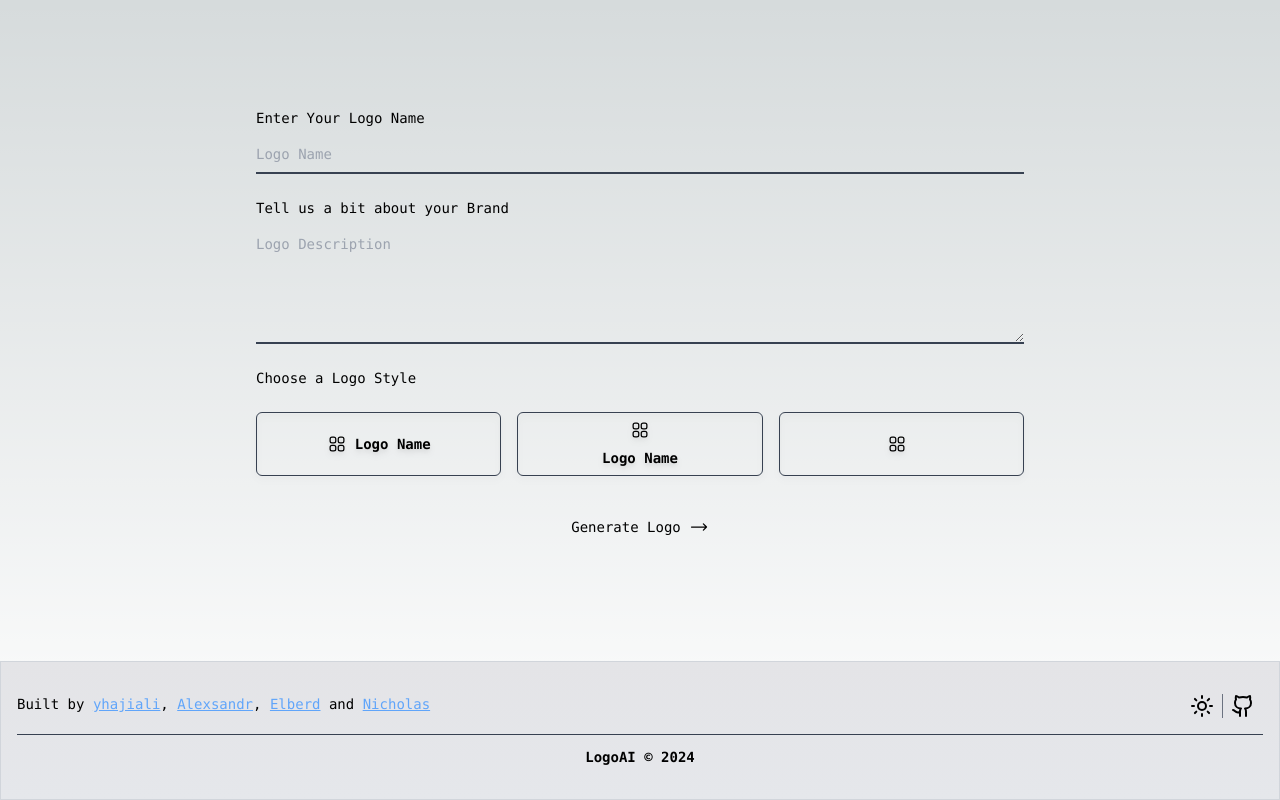
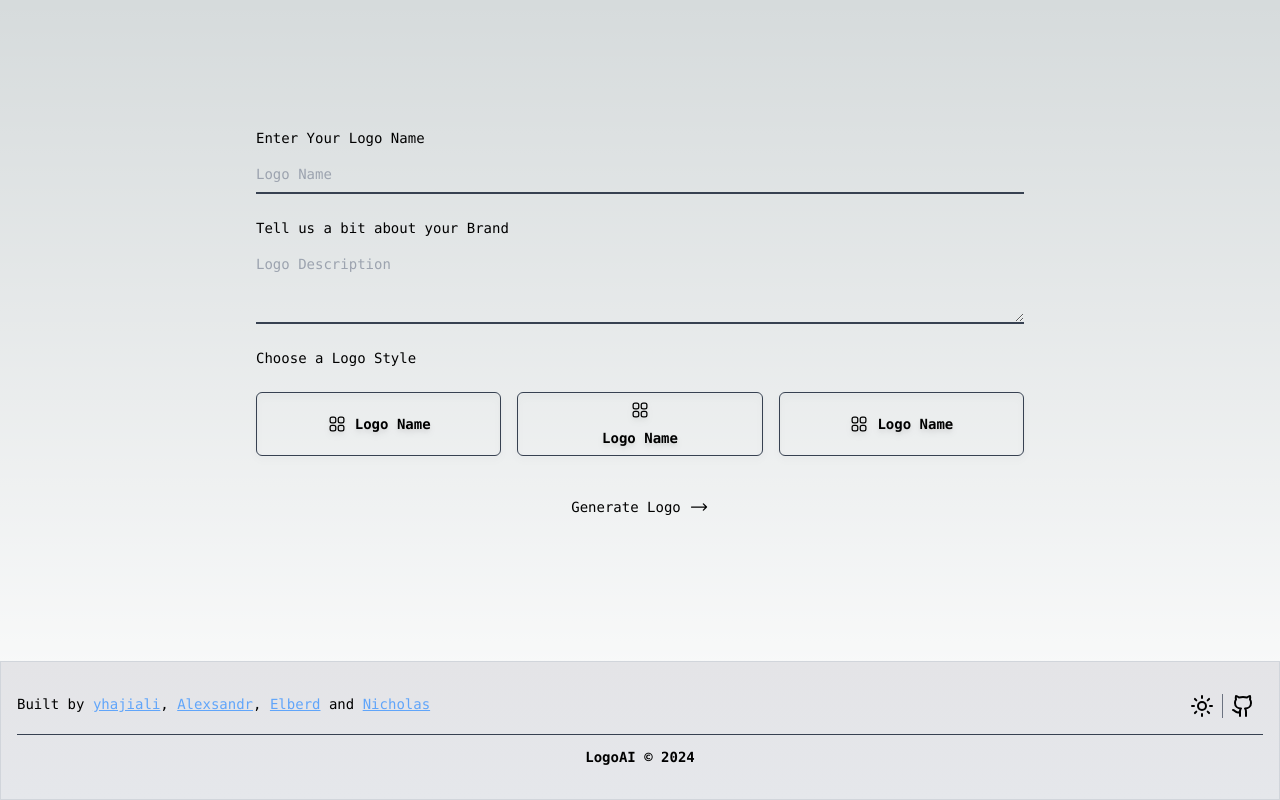
Before and after one commit to yhajiali/logoist, a Next.js app: page / in a window 1280 px wide. Built offline with nearby package versions, Linux system fonts and the light colour scheme.

Commit message:
optimise state change for logo name, description and style

```diff
--- a/app/api/replicate/route.ts
+++ b/app/api/replicate/route.ts
@@ -23,13 +23,13 @@ export async function POST(req: Request, res: Response) {
           prompt: `
         **CONTEXT:** You are an expert Designer, specialized in crafting compelling logos for various companies.
         -------
-        **FORMAT:** You will receive the name of the logo and select 1 out of 3 style options from the user.
+        **FORMAT:** You will receive the name of the logo, the description of the brand and select 1 out of 3 style options from the user.
         -------
         **OBJECTIVE:** Your task is to analyze the provided data – the logo name and chosen style – and create a minimalist logo that resonates with the brand identity.
         -------
         **INSTRUCTIONS:**
 
-        Generate the logo using the Logo name: ${prompt.logoName}, and the below style option of: ${prompt.style}.
+        Given the description of the brand: ${prompt.logoDescription}, generate a logo with the Logo name: ${prompt.logoName}, and the following style option of: ${prompt.style}.
 
         1. **Logo on Top of the Logo Name**:
            - Generate an image where the logo is positioned at the top center of the canvas.
--- a/app/components/LogoForm.tsx
+++ b/app/components/LogoForm.tsx
@@ -1,6 +1,6 @@
 "use client";
 
-import React, { useEffect, useState } from "react";
+import React, { useState } from "react";
 import TextInput from "./ui/TextInput";
 import { ArrowLongRightIcon } from "@heroicons/react/24/outline";
 import RadioInput from "./ui/RadioInput";
@@ -9,46 +9,65 @@ type Props = {
   handleSubmit: () => void;
 };
 
-const LogoForm = (props: Props) => {
-  const [logoName, setLogoName] = useState("");
-  const [inputValue, setInputValue] = useState("Logo Name");
+const LogoForm = ({ handleSubmit }: Props) => {
+  const [logoData, setLogoData] = useState({
+    name: "Logo Name",
+    description: "",
+    style: 1,
+  });
 
-  useEffect(() => {
-    setLogoName(inputValue);
-  }, [logoName]);
+  // Store logoData from User's input
+  const onInputChange = (value: string | number, logoProperty: string) => {
+    console.log(logoData);
+    setLogoData({ ...logoData, [logoProperty]: value });
+  };
+
   return (
     <form className="w-full max-w-3xl h-full flex flex-col items-center justify-center gap-6">
       <TextInput
         label="Enter Your Logo Name"
         placeholder="Logo Name"
         name="logo-name"
-        setInputValue={setInputValue}
+        onInputChange={onInputChange}
       />
       <TextInput
         label="Tell us a bit about your Brand"
         placeholder="Logo Description"
         name="logo-description"
         textarea
+        onInputChange={onInputChange}
       />
       <div className="w-full flex flex-col gap-6">
         <label htmlFor={"test"} className="animate-fadeUp">
           Choose a Logo Style
         </label>
         <div className="flex items-center justify-evenly gap-4 flex-wrap sm:justify-normal">
-          <RadioInput delay="600ms" logoName={inputValue} />
+          <RadioInput
+            delay="600ms"
+            logoName={logoData.name} // Dynamically fill in Style buttons with Logo Name inputted by the user.
+            onInputChange={onInputChange}
+            styleOption={1}
+          />
           <RadioInput
             delay="700ms"
-            logoName={inputValue}
+            logoName={logoData.name} // Dynamically fill in Style buttons with Logo Name inputted by the user.
             flexDirection="flex-col"
+            onInputChange={onInputChange}
+            styleOption={2}
           />
-          <RadioInput delay="900ms" icon />
+          <RadioInput
+            delay="900ms"
+            icon
+            onInputChange={onInputChange}
+            styleOption={3}
+          />
         </div>
       </div>
 
       <button
         type="button"
         className="group rounded-lg border border-transparent px-5 py-4 transition-colors hover:border-gray-300 hover:bg-gray-100 hover:text-blue-400 hover:dark:border-neutral-700 hover:dark:bg-neutral-800/30 flex gap-2"
-        onClick={() => props.handleSubmit()}
+        onClick={() => handleSubmit()}
       >
         Generate Logo{" "}
         <span className="transition-transform group-hover:translate-x-1 motion-reduce:transform-none">
--- a/app/components/LogoResult.tsx
+++ b/app/components/LogoResult.tsx
@@ -22,7 +22,7 @@ const LogoResult: React.FC<Props> = ({
       {/* Back to Logo Form */}
       <button
         type="button"
-        className="absolute top-2 left-0 group rounded-lg border border-transparent px-5 py-4 transition-colors hover:border-gray-300 hover:bg-gray-100 hover:text-blue-400 hover:dark:border-neutral-700 hover:dark:bg-neutral-800/30 flex flex-col md:flex-row justify-center items-center gap-2 text-xs"
+        className="absolute top-2 left-2 group rounded-lg border border-transparent px-5 py-4 transition-colors hover:border-gray-300 hover:bg-gray-100 hover:text-blue-400 hover:dark:border-neutral-700 hover:dark:bg-neutral-800/30 flex flex-col md:flex-row justify-center items-center gap-2 text-xs"
         onClick={() => setShowLogoForm(true)}
       >
         <span className="transition-transform group-hover:-translate-x-1 motion-reduce:transform-none">
@@ -31,7 +31,13 @@ const LogoResult: React.FC<Props> = ({
         Edit Logo Details
       </button>
 
-      <Image src={imageSrc} alt="Your generated Logo" className="size-80" />
+      <Image
+        src={imageSrc}
+        alt="Your generated Logo"
+        className="size-80"
+        width={350}
+        height={350}
+      />
       <div className="flex justify-center items-center gap-4">
         <a href={imageSrc} download>
           <button
--- a/app/components/ui/RadioInput.tsx
+++ b/app/components/ui/RadioInput.tsx
@@ -1,25 +1,43 @@
 import { Squares2X2Icon } from "@heroicons/react/24/outline";
-import React from "react";
+
+import React, { useState } from "react";
 
 type Props = {
   delay: string;
   flexDirection?: string;
   logoName?: string;
   icon?: boolean;
+  styleOption: number;
+  onInputChange: (value: number, logoProperty: string) => void;
 };
 
-const RadioInput = ({ delay, flexDirection, logoName, icon }: Props) => {
+const RadioInput = ({
+  delay,
+  flexDirection,
+  logoName,
+  onInputChange,
+  styleOption,
+}: Props) => {
+  const [clicked, setClicked] = useState(false);
+
   return (
-    <button
-      className={`flex ${flexDirection} flex-1 items-center justify-center gap-2 min-w-full sm:min-w-32 h-16 bg-transparent border border-gray-700 rounded-md transition duration-300 drop-shadow-md shadow-blue-400 hover:-translate-y-2 hover:text-blue-400 animate-fadeUp active:border-blue-400`}
+    <label
+      className={`flex ${flexDirection} items-center justify-center gap-2 min-w-full flex-1 sm:min-w-32 h-16 bg-transparent border border-gray-700 rounded-md transition duration-300 drop-shadow-md shadow-blue-400 hover:-translate-y-2 hover:text-blue-400 animate-fadeUp active:border-blue-400 hover:cursor-pointer ${
+        clicked && "border-blue-400"
+      }`}
       style={{ animationDelay: delay }}
-      type="button"
     >
+      <input
+        type="radio"
+        className="sr-only" // Hide the radio button visually
+        name="logo-style"
+        value={styleOption}
+        onClick={() => onInputChange(styleOption, "style")} // Store style in logoData object state
+        onChange={() => (clicked ? setClicked(false) : setClicked(true))}
+      />
       <Squares2X2Icon className="size-5" />
-      <span className="text-sm font-semibold">
-        {!icon && (logoName || "Logo Name")}
-      </span>
-    </button>
+      <span className="text-sm font-semibold">{logoName || "Logo Name"}</span>
+    </label>
   );
 };
 
--- a/app/components/ui/TextInput.tsx
+++ b/app/components/ui/TextInput.tsx
@@ -5,7 +5,7 @@ type Props = {
   placeholder: string;
   name: string;
   textarea?: boolean;
-  setInputValue?: (value: string) => void;
+  onInputChange: (value: string, logoProperty: string) => void;
 };
 
 const TextInput = ({
@@ -13,7 +13,7 @@ const TextInput = ({
   name,
   placeholder,
   textarea,
-  setInputValue,
+  onInputChange,
 }: Props) => {
   return (
     <div className="w-full flex flex-col gap-2 animate-fadeUp">
@@ -26,7 +26,7 @@ const TextInput = ({
           placeholder={placeholder}
           required
           maxLength={20}
-          onChange={(e) => setInputValue && setInputValue(e.target.value)}
+          onChange={(e) => onInputChange(e.target.value, "name")}
         />
       ) : (
         <textarea
@@ -34,7 +34,9 @@ const TextInput = ({
           id={name}
           placeholder={placeholder}
           required
-          rows={5}
+          rows={3}
+          maxLength={150}
+          onChange={(e) => onInputChange(e.target.value, "description")}
         />
       )}
     </div>
--- a/app/page.tsx
+++ b/app/page.tsx
@@ -12,14 +12,14 @@ export default function Home() {
   const [imageUrl, setImageUrl] = useState("");
 
   useEffect(() => {
+    if (imageUrl) {
+      setLoading(false);
+      setShowLogoResult(true);
+    }
     if (showLogoForm) {
       setShowLogoResult(false);
     } else if (showLogoResult) {
       setShowLogoForm(false);
-    }
-    if (imageUrl) {
-      setLoading(false);
-      setShowLogoResult(true);
     }
   }, [imageUrl, showLogoForm]);
 
```
